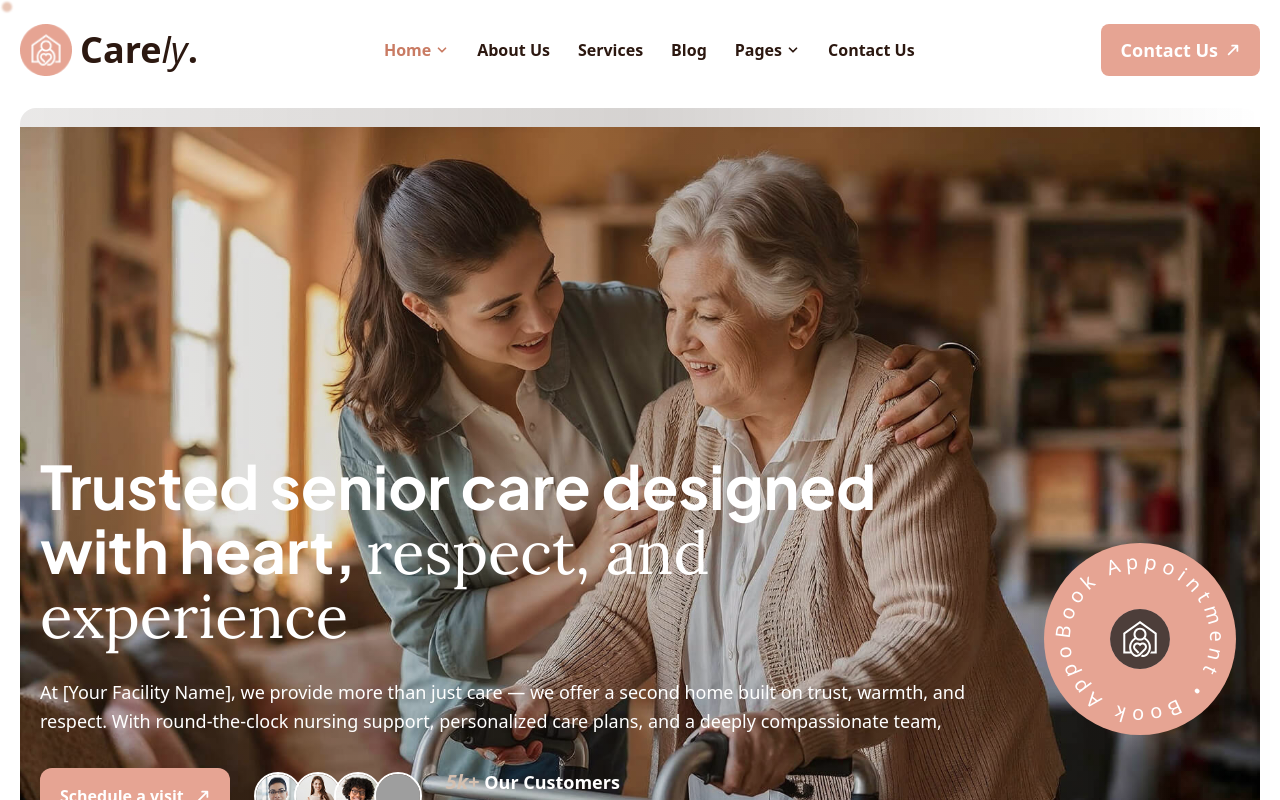
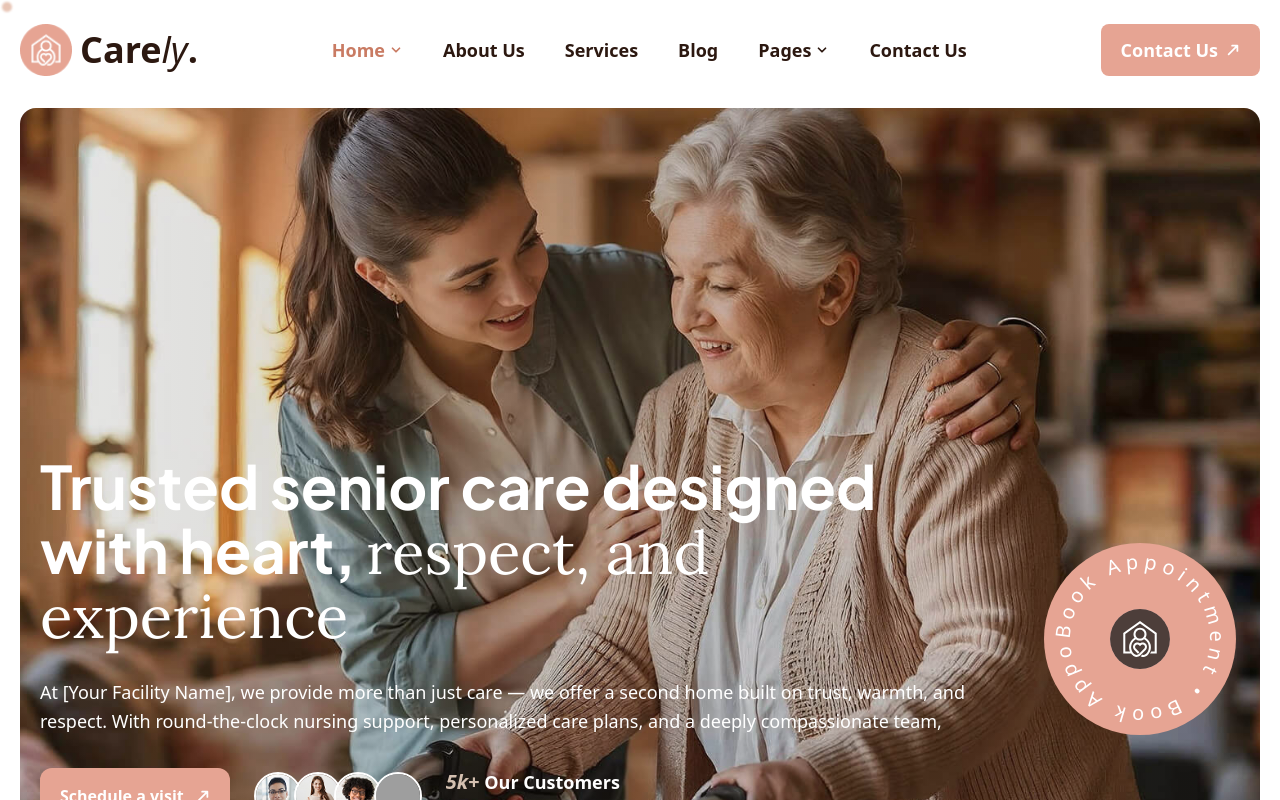
Before and after one commit to minibot47/Carely, a Next.js app: page / in a window 1280 px wide. Shown: the top 800 px of the page. Built offline with nearby package versions, Linux system fonts and the light colour scheme; grey boxes are pictures that could not be loaded.

Commit message:
Update layout and styling in Home, Hero, and Navbar components by adjusting padding, image scaling, and font sizes for improved responsiveness and visual consistency.

```diff
--- a/app/components/hero.tsx
+++ b/app/components/hero.tsx
@@ -49,7 +49,7 @@ export default function Hero() {
         <img
           src="/images/hero-img.jpg"
           alt="Senior care"
-          className="object-contain object-center h-full w-full scale-100"
+          className="object-contain object-start h-full w-full scale-120"
         />
         <div className="absolute inset-0 bg-linear-to-r from-[#2E2018]/10 via-[#2E2018]/20 to-transparent" />
 
--- a/app/components/navbar.tsx
+++ b/app/components/navbar.tsx
@@ -15,8 +15,8 @@ export default function Navbar() {
   const [open, setOpen] = useState(false);
 
   return (
-    <nav className="top-0 left-0 right-0 z-50 ">
-      <div className="  h-25 flex items-center justify-between">
+    <nav className="top-0 left-0 right-0 z-50 2xl:px-10  ">
+      <div className="  h-25 flex items-center justify-between px-0 2xl:px-5">
 
         {/* Logo */}
         <Link href="/" className="flex items-center gap-2 flex-shrink-0">
@@ -29,7 +29,7 @@ export default function Navbar() {
         </Link>
 
         {/* Desktop Nav — centered */}
-        <div className="hidden md:flex items-center gap-7 text-[16px] font-semibold text-[#2C1810]">
+        <div className="hidden md:flex items-center gap-10 text-[18px] font-semibold text-[#2C1810] ">
           {navLinks.map((item) => (
             <Link
               key={item.label}
--- a/app/page.tsx
+++ b/app/page.tsx
@@ -15,7 +15,7 @@ import Admission from "./components/admission";
 
 export default function Home() {
   return (
-    <main className="min-h-screen bg-white pl-5 pr-5 pb-20  ">
+    <main className="min-h-screen bg-white pl-5 pr-5 pb-10 2xl:px-12  ">
       <Navbar />
       <Hero />
       <About/>
```
